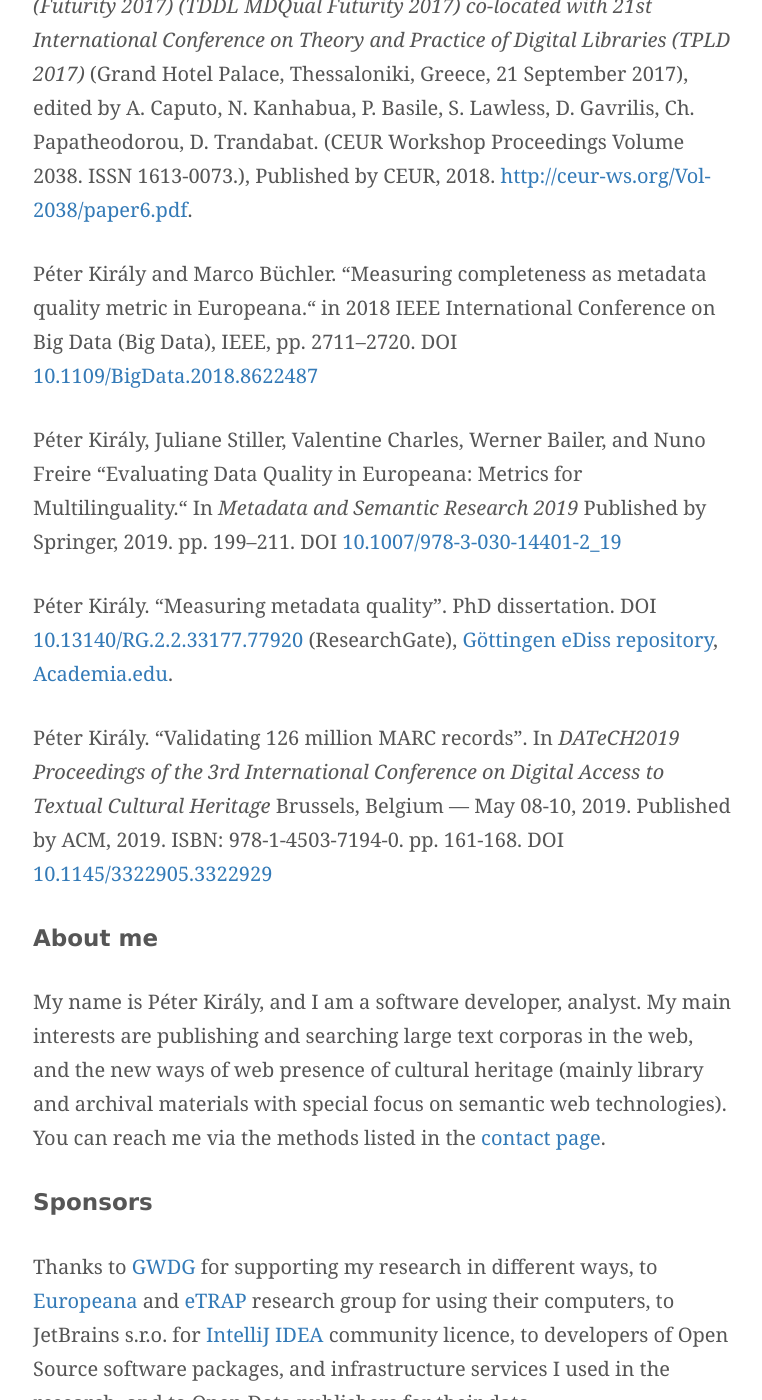
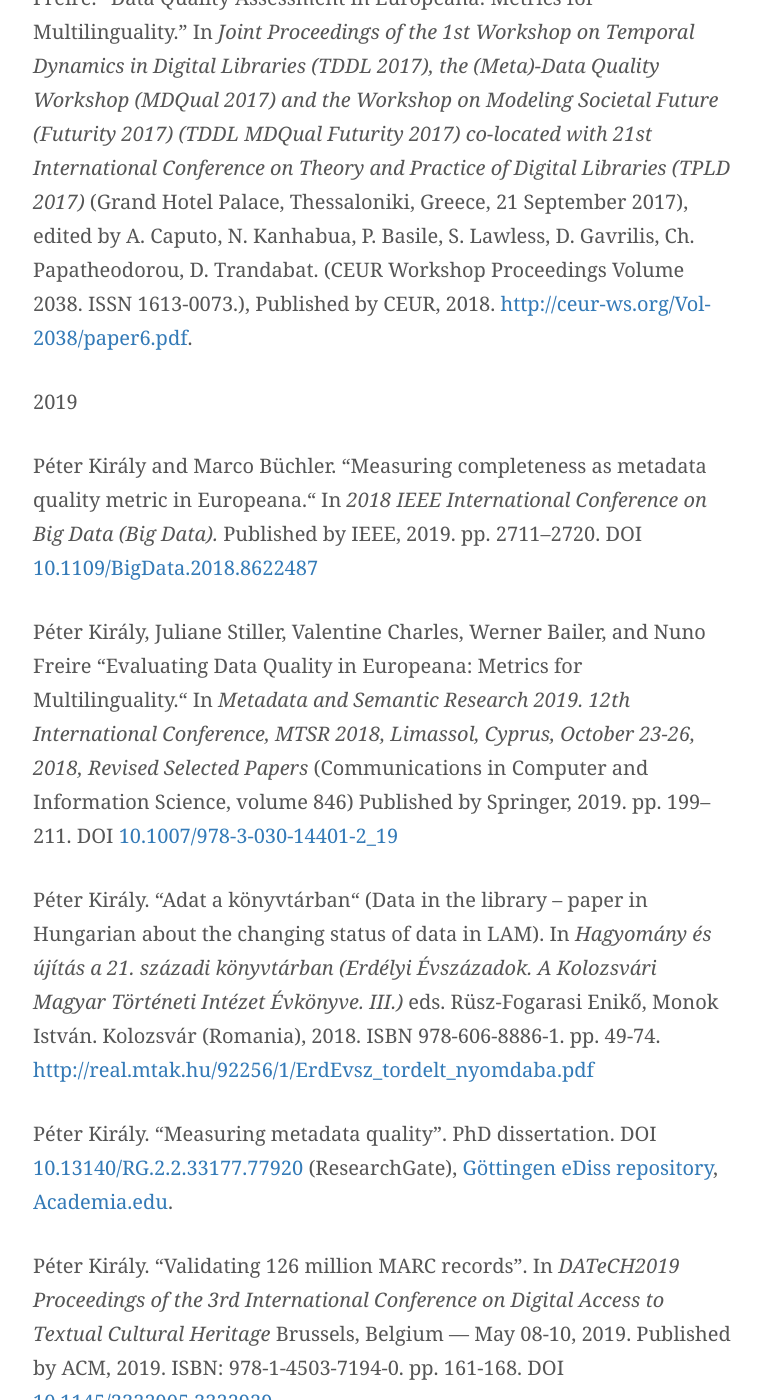
Before and after one commit to pkiraly/pkiraly.github.io, a Jekyll site: the page built from about.md, in a window 1280 px wide and 1400 px high, scrolled down 2940 px. Shown: the whole window, without its empty margins (257-1019 px from the left). Built offline with Jekyll 4.4.1, drawn with Linux system fonts in a browser that asks for light colours; nearby versions of some CDN libraries; some web fonts are replaced; comment, search, counter and statistics services are not loaded; some of the changed text lies outside the part shown.

Commit message:
Update about.md

```diff
--- a/about.md
+++ b/about.md
@@ -41,15 +43,23 @@
 
 Péter Király. “Measuring completeness as metadata quality metric in Europeana.” In *Digital Humanities 2017. Conference Abstracts.* McGill University & Université de Montréal, Montréal, Canada, August 8–11, 2017. Prepared by Rhian Lewis and the DH2017 Local Organizers: Cecily Raynor, Dominic Forest, Michael Sinatra and Stéfan Sinclair. pp. 291-293. URL (whole book): [https://dh2017.adho.org/abstracts/DH2017-abstracts.pdf](https://dh2017.adho.org/abstracts/DH2017-abstracts.pdf), URL (the abstract): [https://dh2017.adho.org/abstracts/458/458.pdf](https://dh2017.adho.org/abstracts/458/458.pdf).
 
+2018
+
 Valentine Charles, Juliane Stiller, Péter Király, Werner Bailer, and Nuno Freire. "Data Quality Assessment in Europeana: Metrics for Multilinguality." In *Joint Proceedings of the 1st Workshop on Temporal Dynamics in Digital Libraries (TDDL 2017), the (Meta)-Data Quality Workshop (MDQual 2017) and the Workshop on Modeling Societal Future (Futurity 2017) (TDDL MDQual Futurity 2017) co-located with 21st International Conference on Theory and Practice of Digital Libraries (TPLD 2017)* (Grand Hotel Palace, Thessaloniki, Greece, 21 September 2017), edited by A. Caputo, N. Kanhabua, P. Basile, S. Lawless, D. Gavrilis, Ch. Papatheodorou, D. Trandabat. (CEUR Workshop Proceedings Volume 2038. ISSN 1613-0073.), Published by CEUR, 2018. [http://ceur-ws.org/Vol-2038/paper6.pdf](http://ceur-ws.org/Vol-2038/paper6.pdf).
 
-Péter Király and Marco Büchler. “Measuring completeness as metadata quality metric in Europeana.“ in 2018 IEEE International Conference on Big Data (Big Data), IEEE, pp. 2711–2720. DOI [10.1109/BigData.2018.8622487](https://doi.org/10.1109/BigData.2018.8622487)
+2019
 
-Péter Király, Juliane Stiller, Valentine Charles, Werner Bailer, and Nuno Freire “Evaluating Data Quality in Europeana: Metrics for Multilinguality.“ In *Metadata and Semantic Research 2019* Published by Springer, 2019. pp. 199–211. DOI [10.1007/978-3-030-14401-2_19](https://doi.org/10.1007/978-3-030-14401-2_19)
+Péter Király and Marco Büchler. “Measuring completeness as metadata quality metric in Europeana.“ In *2018 IEEE International Conference on Big Data (Big Data).* Published by IEEE, 2019. pp. 2711–2720. DOI [10.1109/BigData.2018.8622487](https://doi.org/10.1109/BigData.2018.8622487)
+
+Péter Király, Juliane Stiller, Valentine Charles, Werner Bailer, and Nuno Freire “Evaluating Data Quality in Europeana: Metrics for Multilinguality.“ In *Metadata and Semantic Research 2019. 12th International Conference, MTSR 2018, Limassol, Cyprus, October 23-26, 2018, Revised Selected Papers* (Communications in Computer and Information Science, volume 846) Published by Springer, 2019. pp. 199–211. DOI [10.1007/978-3-030-14401-2_19](https://doi.org/10.1007/978-3-030-14401-2_19)
+
+Péter Király. "Adat a könyvtárban“ (Data in the library -- paper in Hungarian about the changing status of data in LAM). In *Hagyomány és újítás a 21. századi könyvtárban (Erdélyi Évszázadok. A Kolozsvári Magyar Történeti Intézet Évkönyve. III.)* eds. Rüsz-Fogarasi Enikő, Monok István. Kolozsvár (Romania), 2018. ISBN 978-606-8886-1. pp. 49-74. [http://real.mtak.hu/92256/1/ErdEvsz_tordelt_nyomdaba.pdf](http://real.mtak.hu/92256/1/ErdEvsz_tordelt_nyomdaba.pdf)
 
 Péter Király. "Measuring metadata quality". PhD dissertation. DOI [10.13140/RG.2.2.33177.77920](http://doi.org/10.13140/RG.2.2.33177.77920) (ResearchGate), [Göttingen eDiss repository](http://hdl.handle.net/21.11130/00-1735-0000-0003-C17C-8), [Academia.edu](https://www.academia.edu/40176196/Measuring_Metadata_Quality).
 
 Péter Király. "Validating 126 million MARC records". In *DATeCH2019 Proceedings of the 3rd International Conference on Digital Access to Textual Cultural Heritage* Brussels, Belgium — May 08-10, 2019. Published by ACM, 2019. ISBN: 978-1-4503-7194-0. pp. 161-168. DOI [10.1145/3322905.3322929](https://doi.org/10.1145/3322905.3322929)
+
+Péter Király and Marco Büchler. “A teljesség minőségjelzőként való mérése az Europeanában“. In *Digitális Bölcsészet*. Accepted paper.
 
 ## About me
 My name is Péter Király, and I am a software developer, analyst. My main interests are publishing and searching large text corporas in the web, and the new ways of web presence of cultural heritage (mainly library and archival materials with special focus on semantic web technologies). You can reach me via the methods listed in the [contact page](/contact).
```
Also changed, not shown: other parts of about.md (+2 -0 lines).
